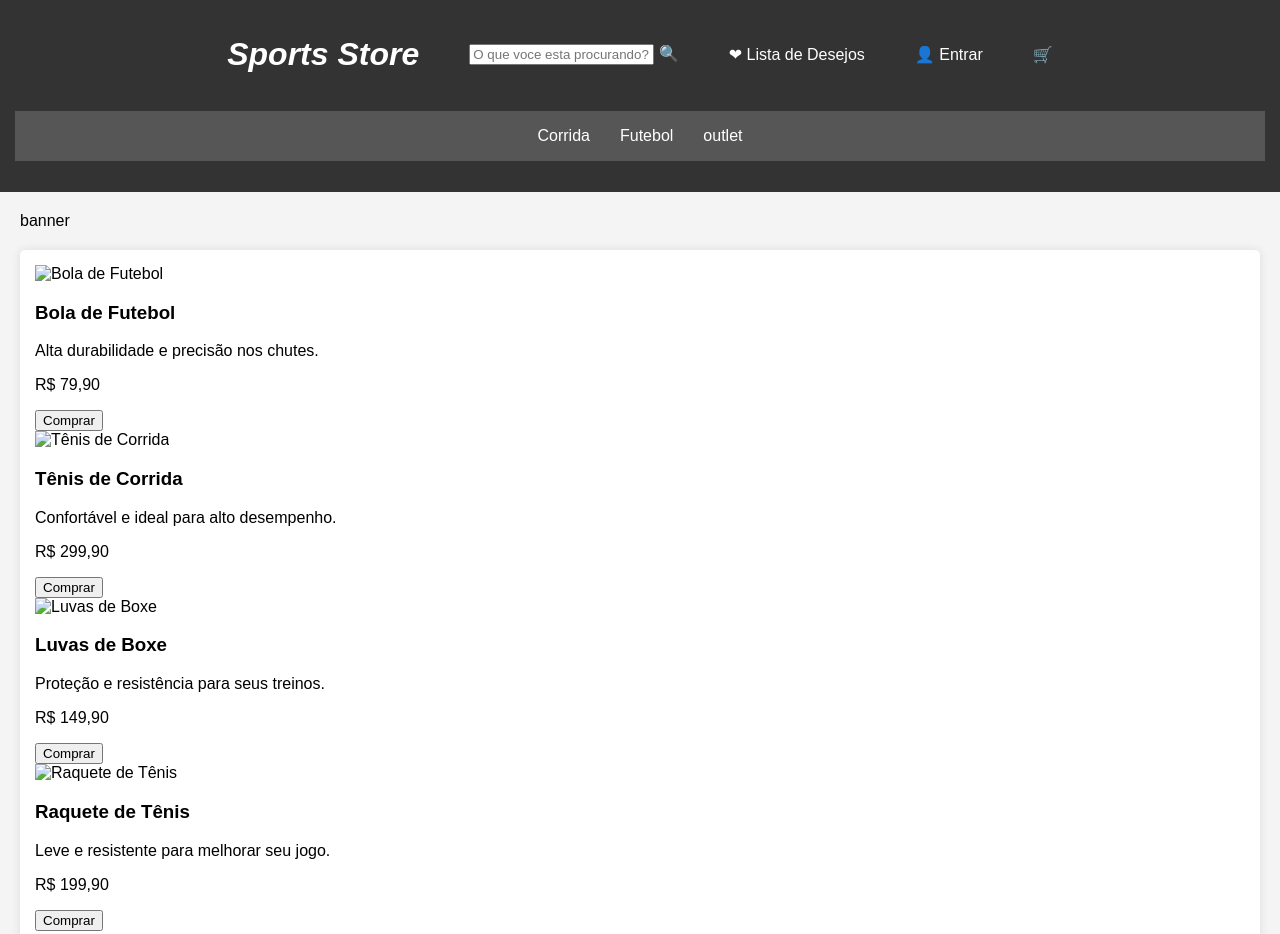
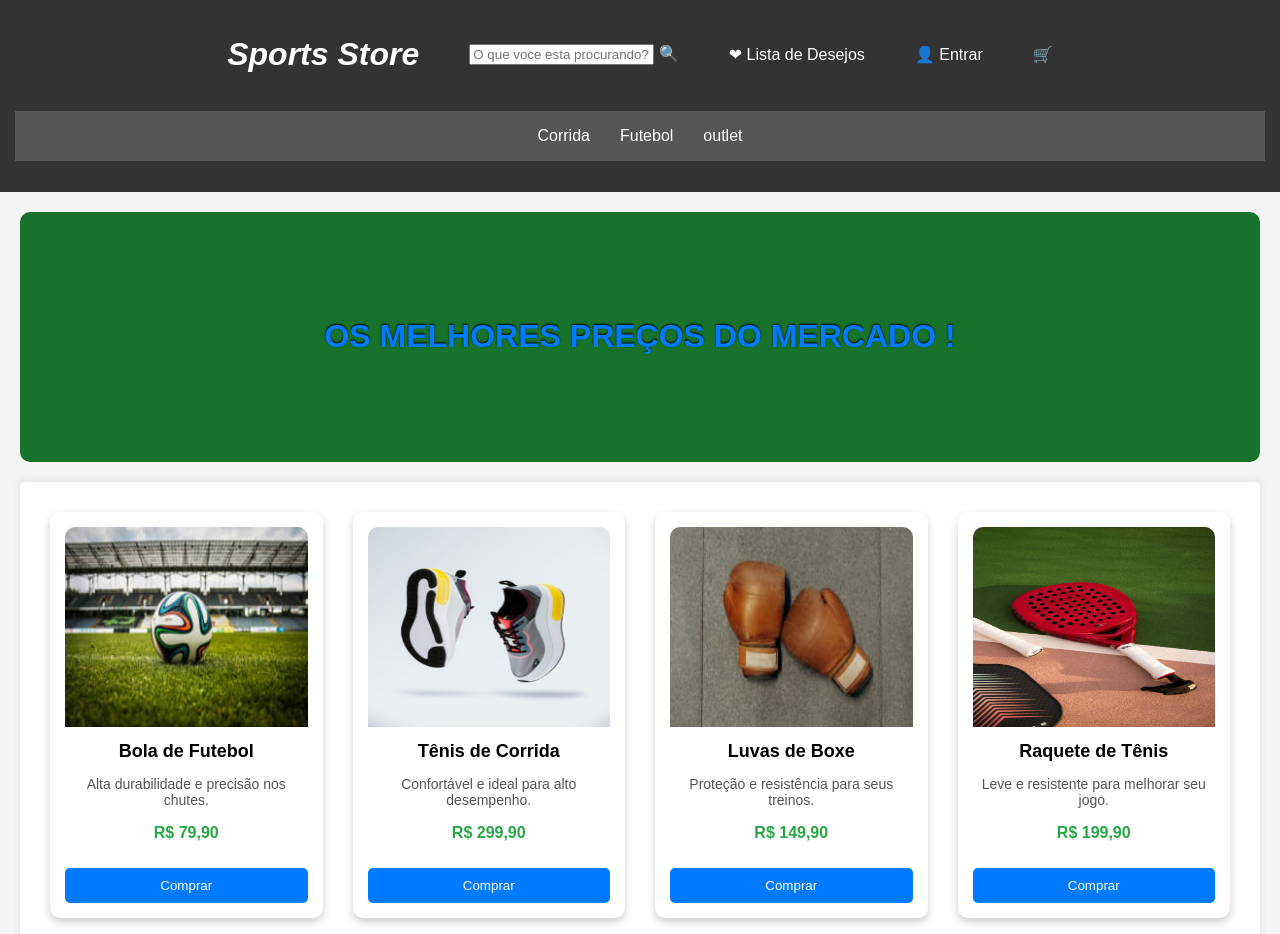
Before and after one commit to FranciscoCleitonDev/SportsStore, a plain HTML site: page index.html in a window 1280 px wide. Shown: the top 934 px of the page. Drawn offline with Linux system fonts and the light colour scheme.

Commit message:
fazer alterações nos aspectos da aparência de todo o site

```diff
--- a/assets/css/style.css
+++ b/assets/css/style.css
@@ -46,6 +46,18 @@ nav ul li a {
 main {
     padding: 20px;
 }
+.banner{
+    background-color: #17722c;
+    height: 250px;
+    border-radius: 10px;
+    display: flex;
+    align-items: center;
+    justify-content: center;
+}
+.banner h1{
+    color: #007bff;
+    text-shadow: 0px -1px 2px #000;
+}
 
 section {
     background: white;
@@ -54,6 +66,55 @@ section {
     height: 700px;
     border-radius: 5px;
     box-shadow: 0 0 10px rgba(0, 0, 0, 0.1);
+    display: flex;
+    align-items: start;
+    justify-content: space-around;
+}
+
+
+
+.card {
+    background: #fff;
+    border-radius: 10px;
+    box-shadow: 0 4px 8px rgba(0, 0, 0, 0.2);
+    width: 250px;
+    margin: 15px;
+    overflow: hidden;
+    text-align: center;
+    padding: 15px;
+}
+
+.card img {
+    width: 100%;
+    height: 200px;
+    border-radius: 10px 10px 0 0;
+}
+
+.card h3 {
+    margin: 10px 0;
+    font-size: 18px;
+}
+
+.card p {
+    font-size: 14px;
+    color: #555;
+}
+
+.card .price {
+    font-size: 16px;
+    font-weight: bold;
+    color: #28a745;
+}
+
+.card button {
+    background: #007bff;
+    color: white;
+    border: none;
+    padding: 10px;
+    width: 100%;
+    cursor: pointer;
+    border-radius: 5px;
+    margin-top: 10px;
 }
 
 footer {
--- a/index.html
+++ b/index.html
@@ -28,37 +28,38 @@
     </header>
 
     <main>
-        <div>banner</div>
+        <div class="banner"><h1>OS MELHORES PREÇOS DO MERCADO !</h1></div>
         <section>
-            <div>
-                <img alt="Bola de Futebol">
+            <div class="card">
+                <img src="./assets/img/pexels-pixabay-47730_gjzyqd_c_scale,w_250.jpg" alt="Bola de Futebol">
+
                 <h3>Bola de Futebol</h3>
                 <p>Alta durabilidade e precisão nos chutes.</p>
-                <p>R$ 79,90</p>
+                <p class="price">R$ 79,90</p>
                 <button>Comprar</button>
             </div>
 
-            <div>
-                <img alt="Tênis de Corrida">
+            <div class="card">
+                <img src="./assets/img/pexels-melvin-buezo-1253763-2529148_lqgms8_c_scale,w_250.jpg" alt="Tênis de Corrida">
                 <h3>Tênis de Corrida</h3>
                 <p>Confortável e ideal para alto desempenho.</p>
-                <p>R$ 299,90</p>
+                <p class="price">R$ 299,90</p>
                 <button>Comprar</button>
             </div>
 
-            <div>
-                <img alt="Luvas de Boxe">
+            <div class="card">
+                <img src="./assets/img/pexels-mikhail-nilov-6739946_lo2yz8_c_scale,w_250.jpg" alt="Luvas de Boxe">
                 <h3>Luvas de Boxe</h3>
                 <p>Proteção e resistência para seus treinos.</p>
-                <p>R$ 149,90</p>
+                <p class="price">R$ 149,90</p>
                 <button>Comprar</button>
             </div>
 
-            <div>
-                <img alt="Raquete de Tênis">
+            <div class="card">
+                <img src="./assets/img/pexels-rodrigo-ortega-2044210904-30864597_ofkx1f_c_scale,w_250.jpg" alt="Raquete de Tênis">
                 <h3>Raquete de Tênis</h3>
                 <p>Leve e resistente para melhorar seu jogo.</p>
-                <p>R$ 199,90</p>
+                <p class="price">R$ 199,90</p>
                 <button>Comprar</button>
             </div>
         </section>
```
Also changed, not shown: assets/img/pexels-melvin-buezo-1253763-2529148_lqgms8_c_scale,w_250.jpg (added), assets/img/pexels-mikhail-nilov-6739946_lo2yz8_c_scale,w_250.jpg (added), assets/img/pexels-pixabay-47730_gjzyqd_c_scale,w_250.jpg (added), assets/img/pexels-rodrigo-ortega-2044210904-30864597_ofkx1f_c_scale,w_250.jpg (added), 1 other file.
